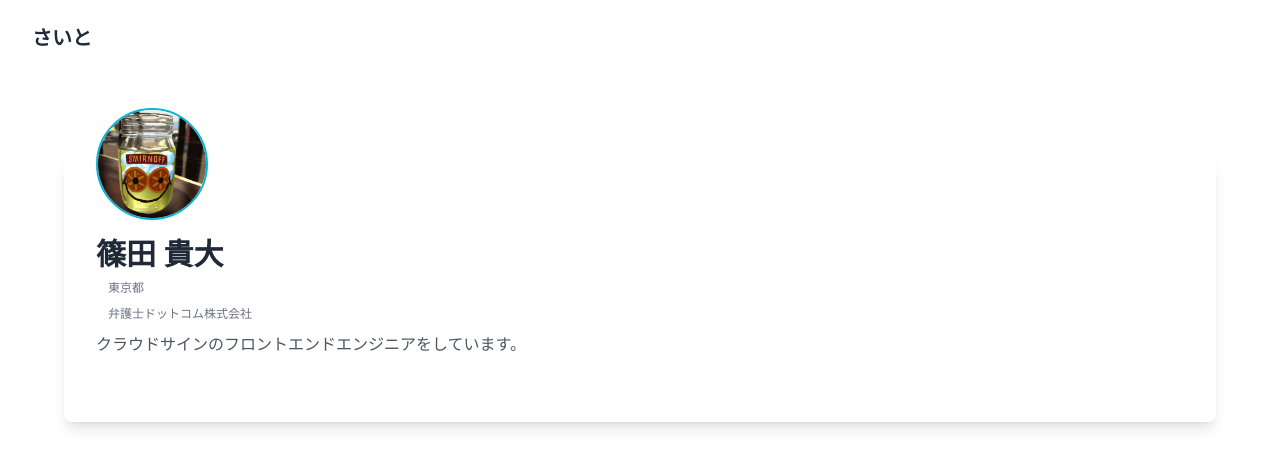
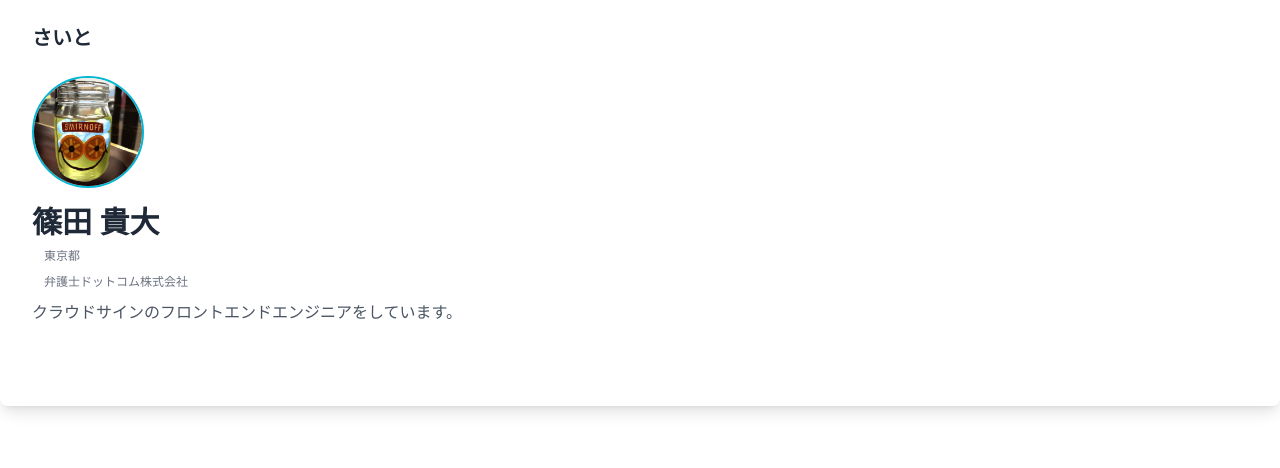
Before and after one commit to TakaShinoda/portfolio_v4.0, a Next.js app: page / in a window 1280 px wide. Shown: the top 468 px of the page. Built offline with nearby package versions, Linux system fonts and the light colour scheme; some icons are missing.

Commit message:
スタイル修正

```diff
--- a/components/Personal.tsx
+++ b/components/Personal.tsx
@@ -3,7 +3,7 @@ import { GitHub, Twitter, PinAlt, Building } from 'iconoir-react'
 
 export const Personal: VFC = () => {
   return (
-    <div className="max-w-6xl py-4 px-8 shadow-lg rounded-lg my-20 m-auto">
+    <div className="p-8 shadow-lg rounded-lg my-8">
       <div className="flex justify-center md:justify-start -mt-16 mb-4">
         <img
           className="w-28 h-28 object-cover rounded-full border-2 border-cyan-500"
```
